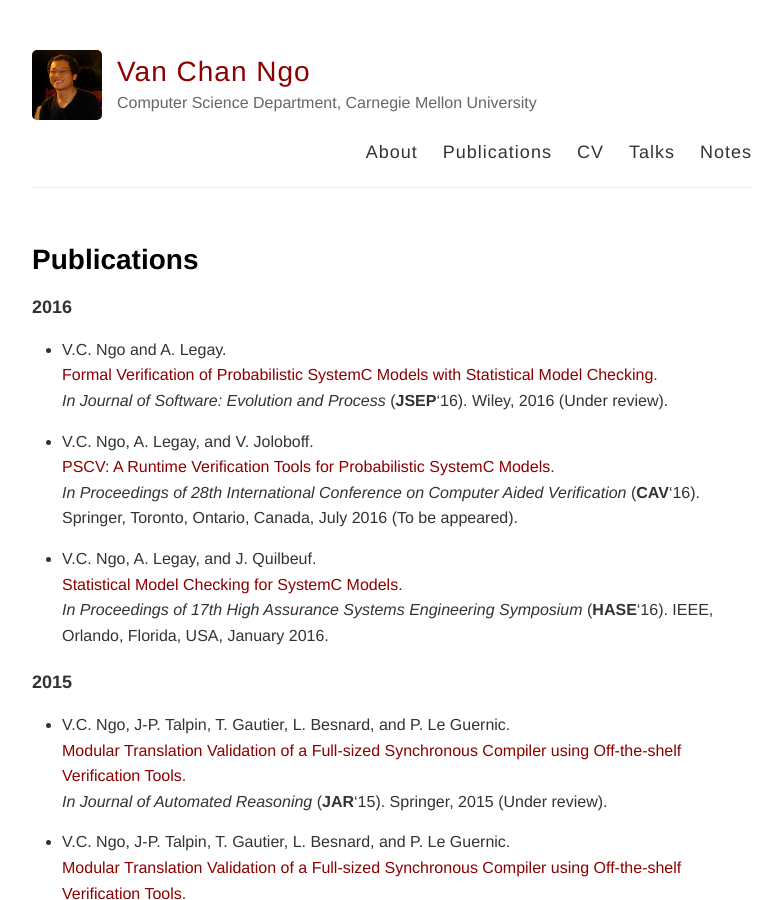
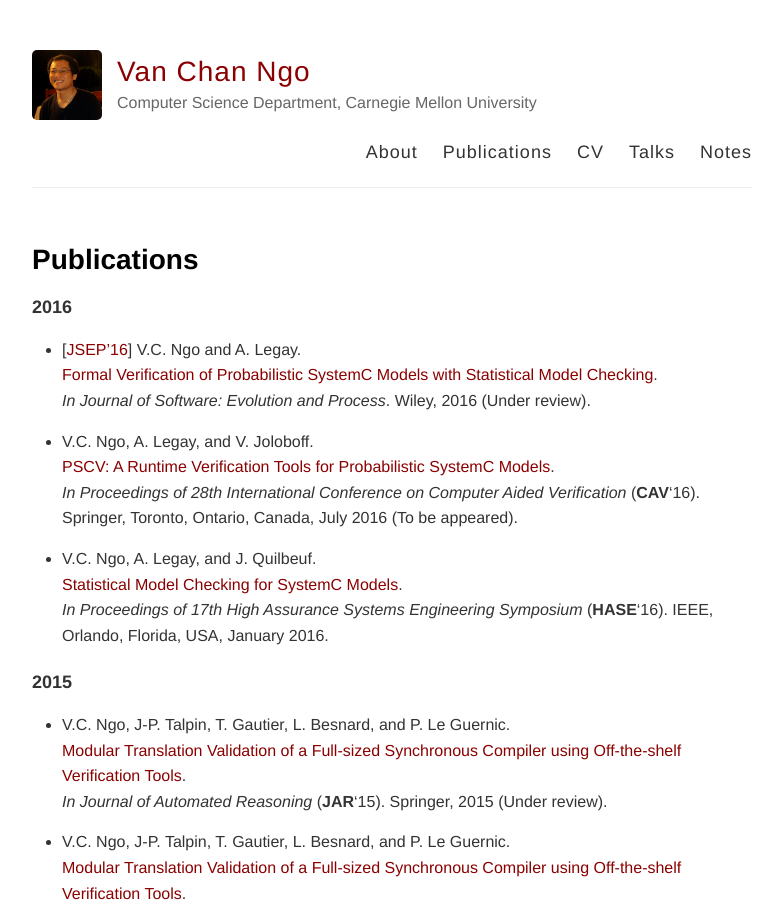
Before and after one commit to channgo2203/channgo2203.github.io, a Jekyll site: the page built from pubs.md, in a window 1280 px wide and 900 px high. Shown: the whole window, without its empty margins (248-1030 px from the left). Built offline with Jekyll 4.4.1, drawn with Linux system fonts in a browser that asks for light colours; some of the changed lines change nothing that is shown.

Commit message:
Updated pubs.md

```diff
--- a/pubs.md
+++ b/pubs.md
@@ -6,9 +6,9 @@ published: true
 ---
 
 ### 2016
-- V.C. Ngo and A. Legay.
+- [[JSEP'16](http://channgo2203.github.io/pdfs/jsep16.pdf)] V.C. Ngo and A. Legay.
 [Formal Verification of Probabilistic SystemC Models with Statistical Model Checking](http://channgo2203.github.io/pdfs/jsep16.pdf).
-_In Journal of Software: Evolution and Process_ (**JSEP**'16). Wiley, 2016 (Under review).
+_In Journal of Software: Evolution and Process_. Wiley, 2016 (Under review).
 - V.C. Ngo, A. Legay, and V. Joloboff.
 [PSCV: A Runtime Verification Tools for Probabilistic SystemC Models](http://channgo2203.github.io/pdfs/cav16.pdf).
 _In Proceedings of 28th International Conference on Computer Aided Verification_ (**CAV**'16). Springer, Toronto, Ontario, Canada, July 2016 (To be appeared).
```
